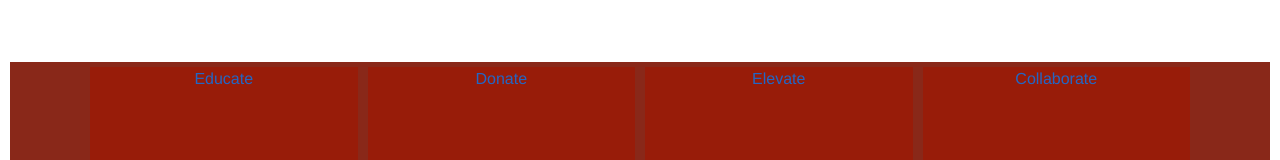
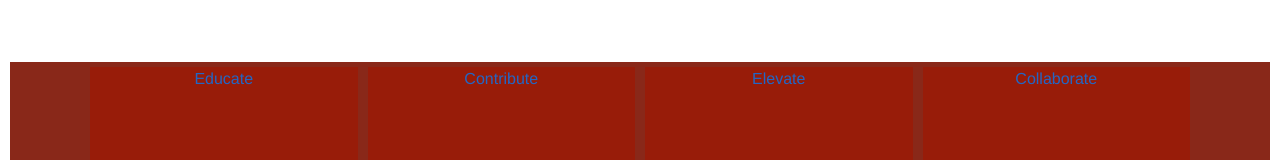
Before and after one commit to OpenSourceFellows/ally-guide-app, a Vue app in the folder ally-guide/: page / in a window 1280 px wide. Shown: the part 290-450 px from the top of the page. Built offline with nearby package versions, Linux system fonts and the light colour scheme; what vue-resource would draw is missing.

Commit message:
Update Home.vue

```diff
--- a/ally-guide/src/views/Home.vue
+++ b/ally-guide/src/views/Home.vue
@@ -12,7 +12,7 @@
 <div style = "background-color:#892819" class = "border-bottom border-white">
 <div class="container text-center">
   <div class="box box1" ><a href = "/educate">Educate </a></div>
-  <div class="box box2"> <a href = "/contribute"> Donate </a> </div>
+  <div class="box box2"> <a href = "/contribute"> Contribute </a> </div>
   <div class="box box3"> <a href = "/elevate">Elevate  </a></div>
   <div class = "box box4"> <a href = "/collaborate">Collaborate </a></div>
 </div>
```
